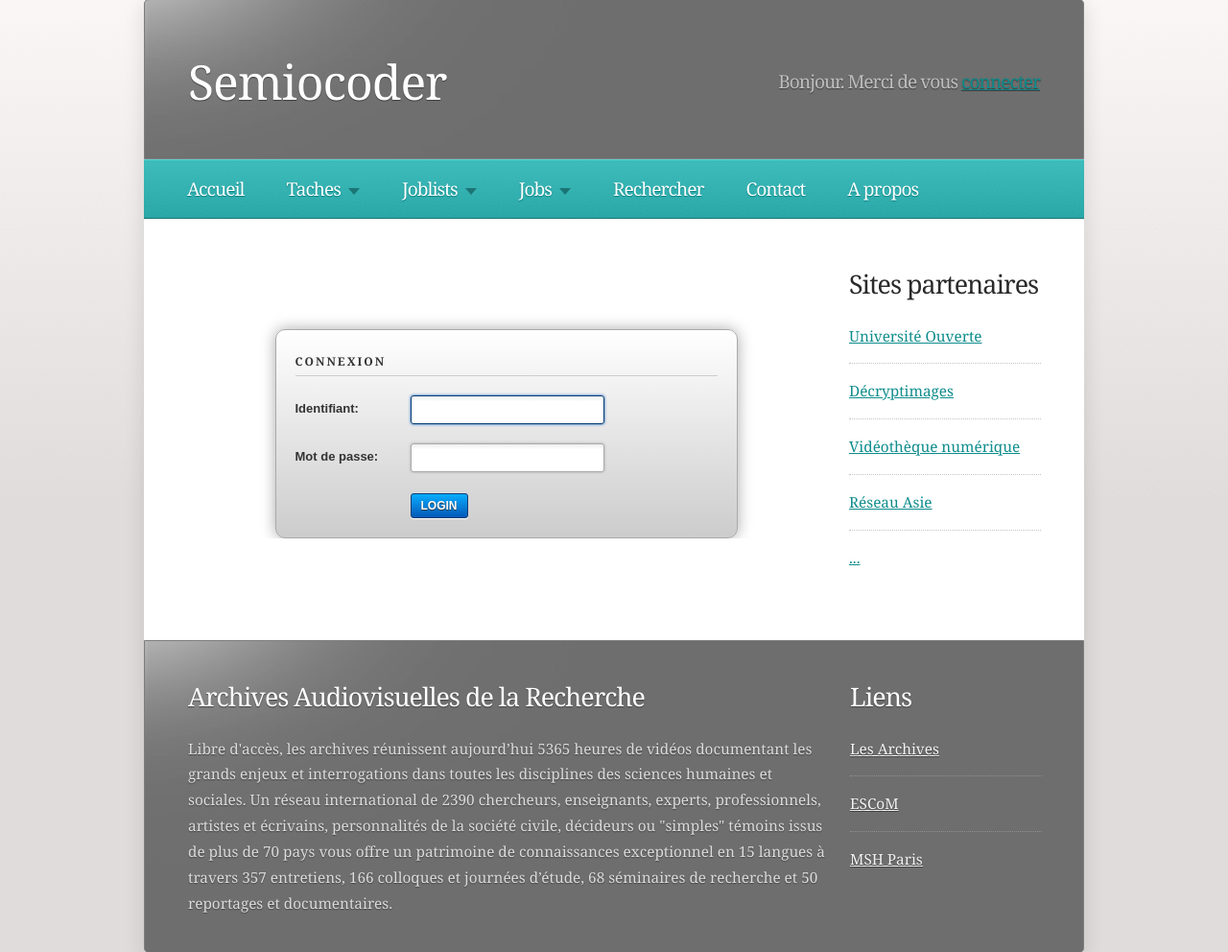
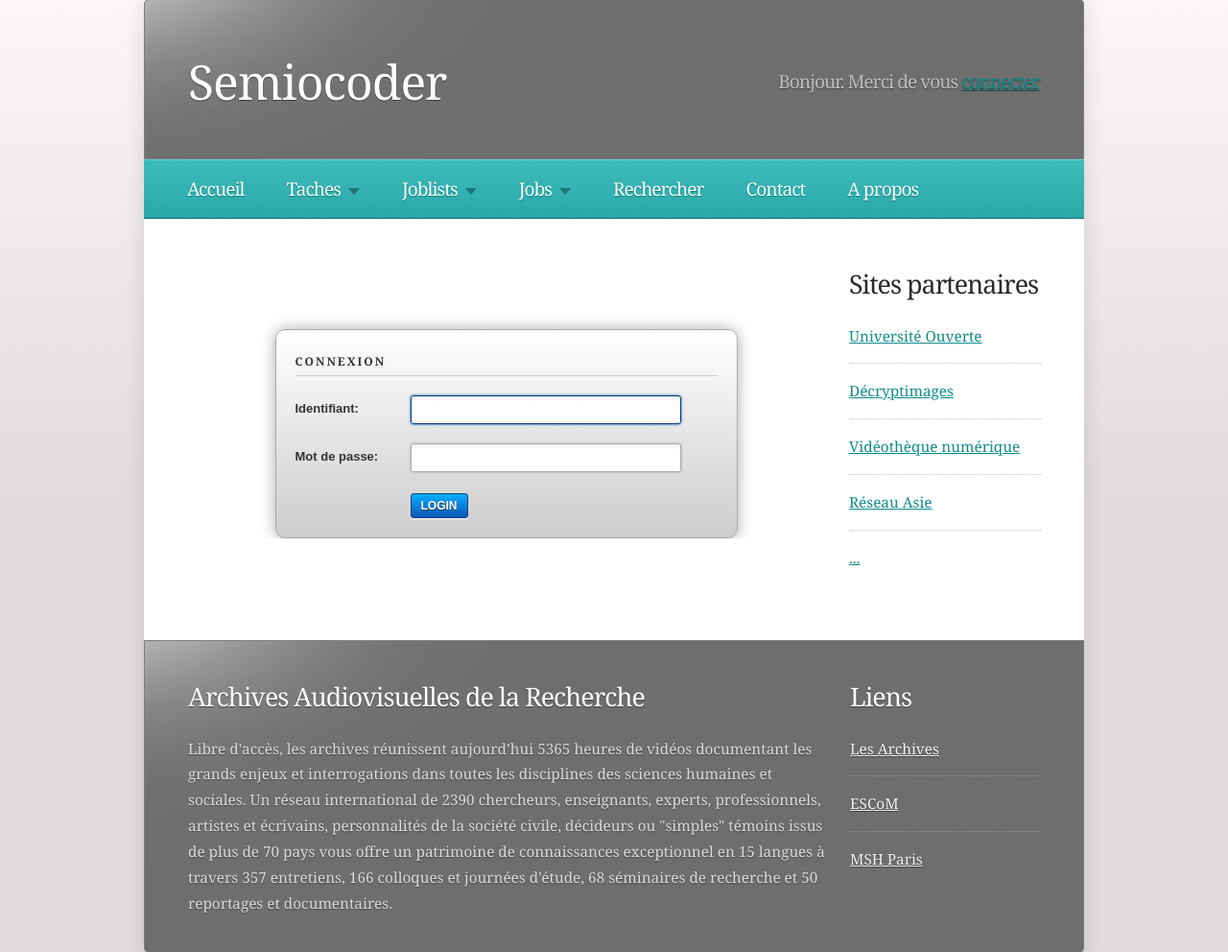
Before and after one commit to samidarko/semiocoder, a Django app: page /login?next=/job/edit/1 in a window 1280 px wide. Shown: the part 76-1068 px from the top of the page at 96% size. Run offline with Django 3.2, Linux system fonts and the light colour scheme; parts of the project's set-up code (start-up, migrations or seed data) failed here and were passed over.

Commit message:
elargissement des champs input et select des formulaires

```diff
--- a/semiocoder/semiocoder/encoder/views.py
+++ b/semiocoder/semiocoder/encoder/views.py
@@ -32,6 +32,7 @@ from django.http import Http404
 # TODO: revoir le nom des fichiers en sortie
 # TODO: control client : verifier la longueur des champs + options exclure le nom du fichier a la fin
 # TODO: dans le formulaire de selection de fichier ajouter une case "select all"
+# TODO: truncate au niveau des description des jobs
 
 @login_required(login_url=LOGIN_URL)
 def search(request):
--- a/semiocoder/semiocoder/static/css/style.css
+++ b/semiocoder/semiocoder/static/css/style.css
@@ -551,7 +551,7 @@ input[type=password]{
 	-moz-box-shadow:0 0 3px #aaa;
 	-webkit-box-shadow:0 0 3px #aaa;
 	padding:5px;
-	width: 190px;
+	width: 270px;
 }
 
 textarea:focus,
@@ -567,7 +567,7 @@ select{
 	padding:3px;
 	-moz-box-shadow:0 0 3px #aaa;
 	-webkit-box-shadow:0 0 3px #aaa;
-	width: 200px;
+	width: 280px;
 }
 select:active,
 select:focus{
```
